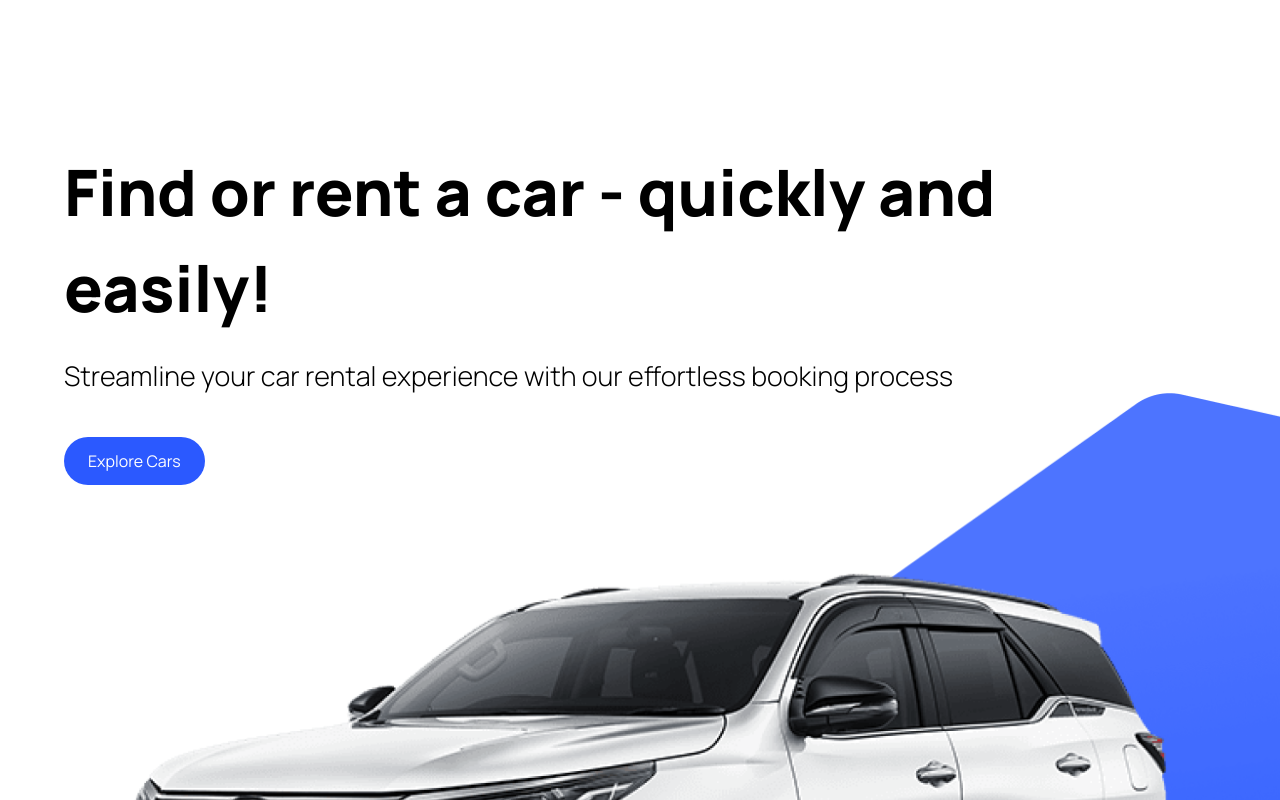
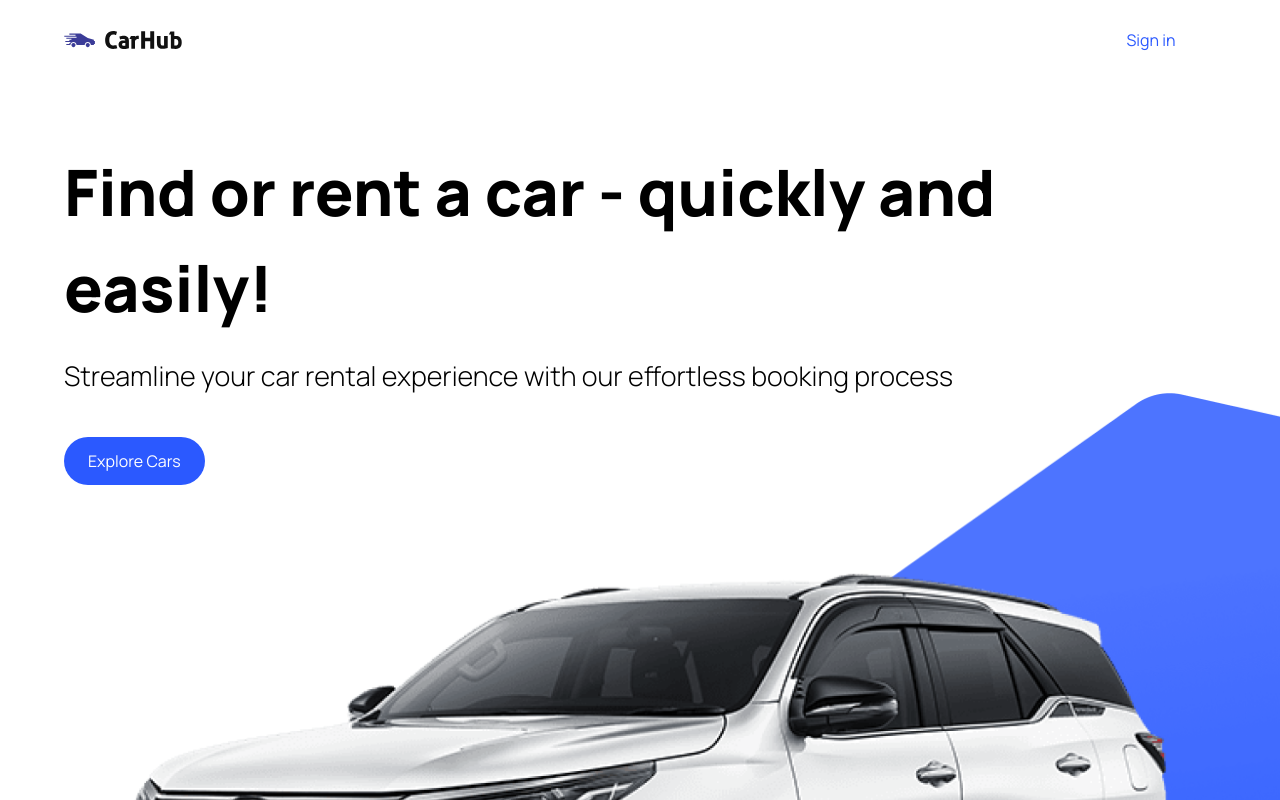
Before and after one commit to SmokeGuap/carhub, a Next.js app: page / in a window 1280 px wide. Shown: the top 800 px of the page. Built offline with nearby package versions, Linux system fonts and the light colour scheme.

Commit message:
Add navbar

```diff
--- a/app/layout.tsx
+++ b/app/layout.tsx
@@ -1,22 +1,24 @@
-import './globals.css'
-import type { Metadata } from 'next'
-import { Inter } from 'next/font/google'
-
-const inter = Inter({ subsets: ['latin'] })
+import { Footer, Navbar } from '@/components';
+import './globals.css';
+import type { Metadata } from 'next';
 
 export const metadata: Metadata = {
-  title: 'Create Next App',
-  description: 'Generated by create next app',
-}
+  title: 'Car Hub',
+  description: 'Discover best cars',
+};
 
 export default function RootLayout({
   children,
 }: {
-  children: React.ReactNode
+  children: React.ReactNode;
 }) {
   return (
-    <html lang="en">
-      <body className={inter.className}>{children}</body>
+    <html lang='en'>
+      <body className='relative'>
+        <Navbar />
+        {children}
+        <Footer />
+      </body>
     </html>
-  )
+  );
 }
--- a/components/CustomButton.tsx
+++ b/components/CustomButton.tsx
@@ -6,11 +6,12 @@
   title,
   containerStyles,
   handleClick,
+  btnType,
 }: CustomButton) => {
   return (
     <button
       disabled={false}
-      type={'button'}
+      type={btnType || 'button'}
       className={`flex flex-row relative justify-center items-center py-3 px-6 outline-none ${containerStyles}`}
       onClick={handleClick}
     >
--- /dev/null
+++ b/components/Footer.tsx
@@ -0,0 +1,4 @@
+const Footer = () => {
+  return <div>Footer</div>;
+};
+export default Footer;
--- /dev/null
+++ b/components/Navbar.tsx
@@ -0,0 +1,28 @@
+import Link from 'next/link';
+import Image from 'next/image';
+import CustomButton from './CustomButton';
+
+const Navbar = () => {
+  return (
+    <header className='w-full absolute z-10'>
+      <nav className='max-w-[1440px] mx-auto flex justify-between items-center sm:px-16 px-6 py-4 bg-transparent'>
+        <Link href='/' className='flex justify-center items-center'>
+          <Image
+            src='/logo.svg'
+            alt='logo'
+            width={118}
+            height={18}
+            className='object-contain'
+          />
+        </Link>
+
+        <CustomButton
+          title='Sign in'
+          btnType='button'
+          containerStyles='text-main rounded-full bg-white min-w-[130px]'
+        />
+      </nav>
+    </header>
+  );
+};
+export default Navbar;
--- a/components/index.ts
+++ b/components/index.ts
@@ -1,3 +1,5 @@
 import Hero from './Hero';
 import CustomButton from './CustomButton';
-export { Hero, CustomButton };
+import Navbar from './Navbar';
+import Footer from './Footer';
+export { Hero, CustomButton, Navbar, Footer };
--- a/types/index.ts
+++ b/types/index.ts
@@ -2,6 +2,7 @@
 
 export interface CustomButton {
   title: string;
+  btnType?: 'button' | 'submit'
   containerStyles?: string;
   handleClick?: MouseEventHandler<HTMLButtonElement>;
 }
```
